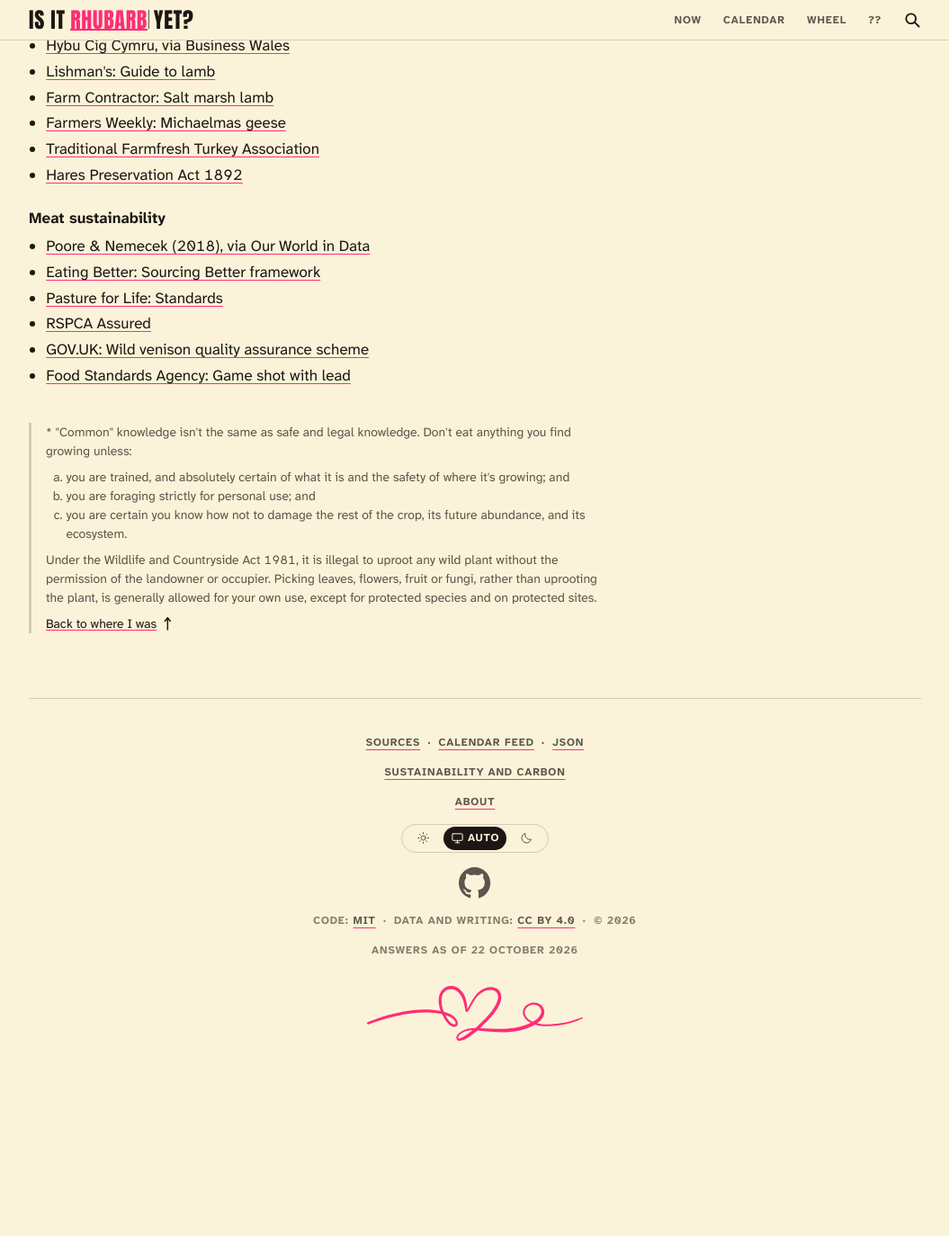
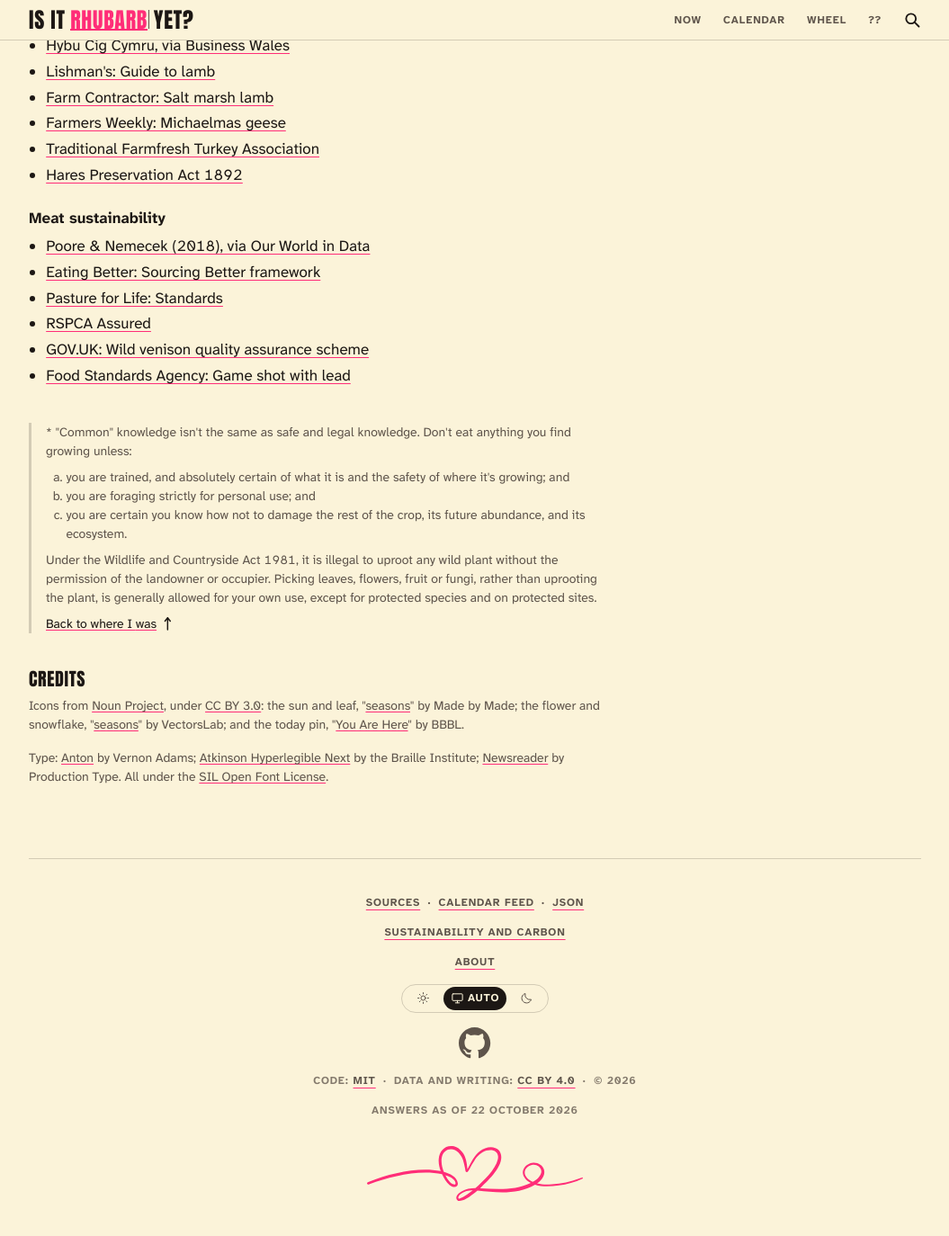
Before and after one commit to DeckOfPandas/is-it-rhubarb-yet, a Jekyll site: the page built from sources/index.html, in a window 1280 px wide and 1400 px high, scrolled down 2647 px. Shown: the top 1374 px of the window at 90% size, without its empty margins (112-1167 px from the left). Built offline with Jekyll 4.4.1, drawn with Linux system fonts in a browser that asks for light colours; before the commit the page ends 3869 px from its top, so only the background shows below that.

Commit message:
(docs) Credits move from About to the foot of Source data
Under an Anton CREDITS label after the footnote, small and muted: the
three icon credits as one sentence, then the fonts and their licence.
About ends on the dinner line. The manual says where the credits are.

Fixes #64

Co-Authored-By: Claude Opus 5.5 <noreply@anthropic.com>

```diff
--- a/about.html
+++ b/about.html
@@ -45,9 +45,4 @@ day.
 <p>The site doesn't explain what dinner to make with a kohlrabi, or which drink to float edible flowers in, because I already know, or can find out using my handy triaging websites for <a href="https://deckofpandas.github.io/helen-triages/food/">food</a> and <a href="https://deckofpandas.github.io/helen-triages/cocktails/">cocktails</a>.</p>
 
 <p>Coolio, I'm off to cook (checks site) <a class="food-ref" id="dinner" href="{{ '/' | append: dinner.slug | append: '/' | relative_url }}" style="--food: {{ dinner.colour }}">{{ dinner.name | downcase }}</a> for dinner now, and it's going to be freaking delicious.</p>
-
-<h2>Credits</h2>
-<p>Sun and leaf icons: <a href="https://thenounproject.com/icon/seasons-7785071/">seasons</a> by Made by Made from <a href="https://thenounproject.com">Noun Project</a> (<a href="https://creativecommons.org/licenses/by/3.0/">CC BY 3.0</a>).</p>
-<p>Flower and snowflake icons: <a href="https://thenounproject.com/icon/seasons-7866164/">seasons</a> by VectorsLab from <a href="https://thenounproject.com">Noun Project</a> (<a href="https://creativecommons.org/licenses/by/3.0/">CC BY 3.0</a>).</p>
-<p>Today icon: <a href="https://thenounproject.com/icon/you-are-here-4212165/">You Are Here</a> by BBBL from <a href="https://thenounproject.com">Noun Project</a> (<a href="https://creativecommons.org/licenses/by/3.0/">CC BY 3.0</a>).</p>
 </article>
--- a/assets/site.css
+++ b/assets/site.css
@@ -879,6 +879,8 @@ body:has([data-tt]) .site-footer { padding-bottom: calc(var(--sp-5) + 44px + var
 .sources .footnote ol { margin: 0 0 var(--sp-1); padding-left: 1.4rem; }
 .source-list { padding-left: 1.2rem; margin: 0 0 var(--sp-2); }
 .source-list li { margin: 0.2rem 0; }
+/* The credits close Source data, under an Anton label, small and muted. */
+.sources .credits p { color: var(--muted); font-size: var(--fs-small); max-width: 40rem; }
 .about-ways li { margin: var(--sp-1) 0; }
 
 /* --- Footer ---------------------------------------------------------------- */
--- a/sources/index.html
+++ b/sources/index.html
@@ -120,4 +120,11 @@ Google's own subscribe link, since Google does not open webcal://.
   <p>Under the Wildlife and Countryside Act 1981, it is illegal to uproot any wild plant without the permission of the landowner or occupier. Picking leaves, flowers, fruit or fungi, rather than uprooting the plant, is generally allowed for your own use, except for protected species and on protected sites.</p>
   <p><a class="arrow-link back-up" href="#common-knowledge-ref">{% include arrow-words.html text="Back to where I was" %}</a></p>
 </section>
+
+{%- comment -%} The credits the icons' and fonts' licences ask for. {%- endcomment -%}
+<section class="credits">
+  <h2>Credits</h2>
+  <p>Icons from <a href="https://thenounproject.com">Noun Project</a>, under <a href="https://creativecommons.org/licenses/by/3.0/">CC BY 3.0</a>: the sun and leaf, "<a href="https://thenounproject.com/icon/seasons-7785071/">seasons</a>" by Made by Made; the flower and snowflake, "<a href="https://thenounproject.com/icon/seasons-7866164/">seasons</a>" by VectorsLab; and the today pin, "<a href="https://thenounproject.com/icon/you-are-here-4212165/">You Are Here</a>" by BBBL.</p>
+  <p>Type: <a href="https://fonts.google.com/specimen/Anton">Anton</a> by Vernon Adams; <a href="https://fonts.google.com/specimen/Atkinson+Hyperlegible+Next">Atkinson Hyperlegible Next</a> by the Braille Institute; <a href="https://fonts.google.com/specimen/Newsreader">Newsreader</a> by Production Type. All under the <a href="https://openfontlicense.org/">SIL Open Font License</a>.</p>
+</section>
 </article>
```
Also changed, not shown: model_instructions/manual.md (+6 -4 lines).
